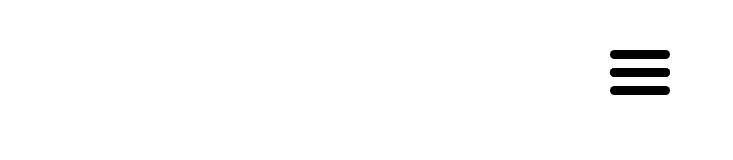
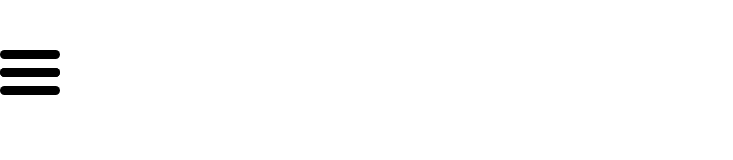
Before and after one commit to yrauvtovich/mobile-menu, a plain HTML site: page src/index.html in a window 1280 px wide. Shown: the whole page, without its empty margins (0-733 px from the left). Drawn offline with nearby package versions, Linux system fonts and the light colour scheme.

Commit message:
Update code 21/07/2020

```diff
--- a/src/index.html
+++ b/src/index.html
@@ -8,7 +8,10 @@
 </head>
 <body>
 <div class="mobile-menu">
-    <div class="menu-bar">
+    <div id="nav-icon">
+        <span></span>
+        <span></span>
+        <span></span>
         <span></span>
     </div>
     <div class="menu">
@@ -35,12 +38,7 @@
         </ul>
     </div>
 </div>
-    <div id="nav-icon">
-        <span></span>
-        <span></span>
-        <span></span>
-        <span></span>
-    </div>
+
     <script src="script.js"></script>
 </body>
 </html>
--- a/src/script.js
+++ b/src/script.js
@@ -1,7 +1,9 @@
 $(document).ready(function(){
     $('#nav-icon').click(function(){
-        $(this).toggleClass('open', 'triggered');
+        $(this).toggleClass('open');
+        $('.mobile-menu').toggleClass('triggered');
     });
+
     $('.has-children > a').after('<span></span>');
     $('.has-children span').on('click', function() {
         $(this).toggleClass('subtriggered');
--- a/src/style.less
+++ b/src/style.less
@@ -8,8 +8,10 @@
 #nav-icon {
   width: 60px;
   height: 45px;
-  position: relative;
+  position: fixed;
   margin: 50px auto;
+  z-index: 9999999;
+  box-sizing: content-box;
   -webkit-transform: rotate(0deg);
   -moz-transform: rotate(0deg);
   -o-transform: rotate(0deg);
@@ -39,8 +41,6 @@
   -o-transition: .25s ease-in-out;
   transition: .25s ease-in-out;
 }
-
-
 
 #nav-icon span:nth-child(1) {
   top: 0;
@@ -81,7 +81,58 @@
 }
 
 /* Menu */
-
+//.menu-bar {
+//  transition: all 0.3s ease-in-out;
+//  transition-delay: 0.2s;
+//  background-color: #337AB7;
+//  border-radius: 50%;
+//  border: 4px solid #BFE2FF;
+//  box-shadow: 1px 3px 5px rgba(0, 0, 0, 0.3);
+//  position: fixed;
+//  bottom: 10px;
+//  right: 10px;
+//  width: 50px;
+//  height: 50px;
+//  z-index: 9999999;
+//  box-sizing: content-box;
+//}
+//.menu-bar span {
+//  transition: all 0.3s ease-in-out;
+//  background-color: #fff;
+//  display: inline-block;
+//  height: 3px;
+//  position: absolute;
+//  top: 50%;
+//  left: 10px;
+//  width: 22px;
+//}
+//.menu-bar span:before,
+//.menu-bar span:after {
+//  transition: all 0.3s ease-in-out;
+//  background-color: #fff;
+//  content: '';
+//  display: block;
+//  height: 3px;
+//  position: absolute;
+//  width: 30px;
+//}
+//.menu-bar span:before {
+//  top: -8px;
+//}
+//.menu-bar span:after {
+//  top: 8px;
+//}
+//.triggered .menu-bar span {
+//  width: 0;
+//}
+//.triggered .menu-bar span:before {
+//  transform: rotate(45deg);
+//  top: 0;
+//}
+//.triggered .menu-bar span:after {
+//  transform: rotate(-45deg);
+//  top: 0;
+//}
 .menu {
   transition: all 0.3s ease-in-out;
   background-color: #0b4f8a;
```
Also changed, not shown: src/style.css, 1 other file.
